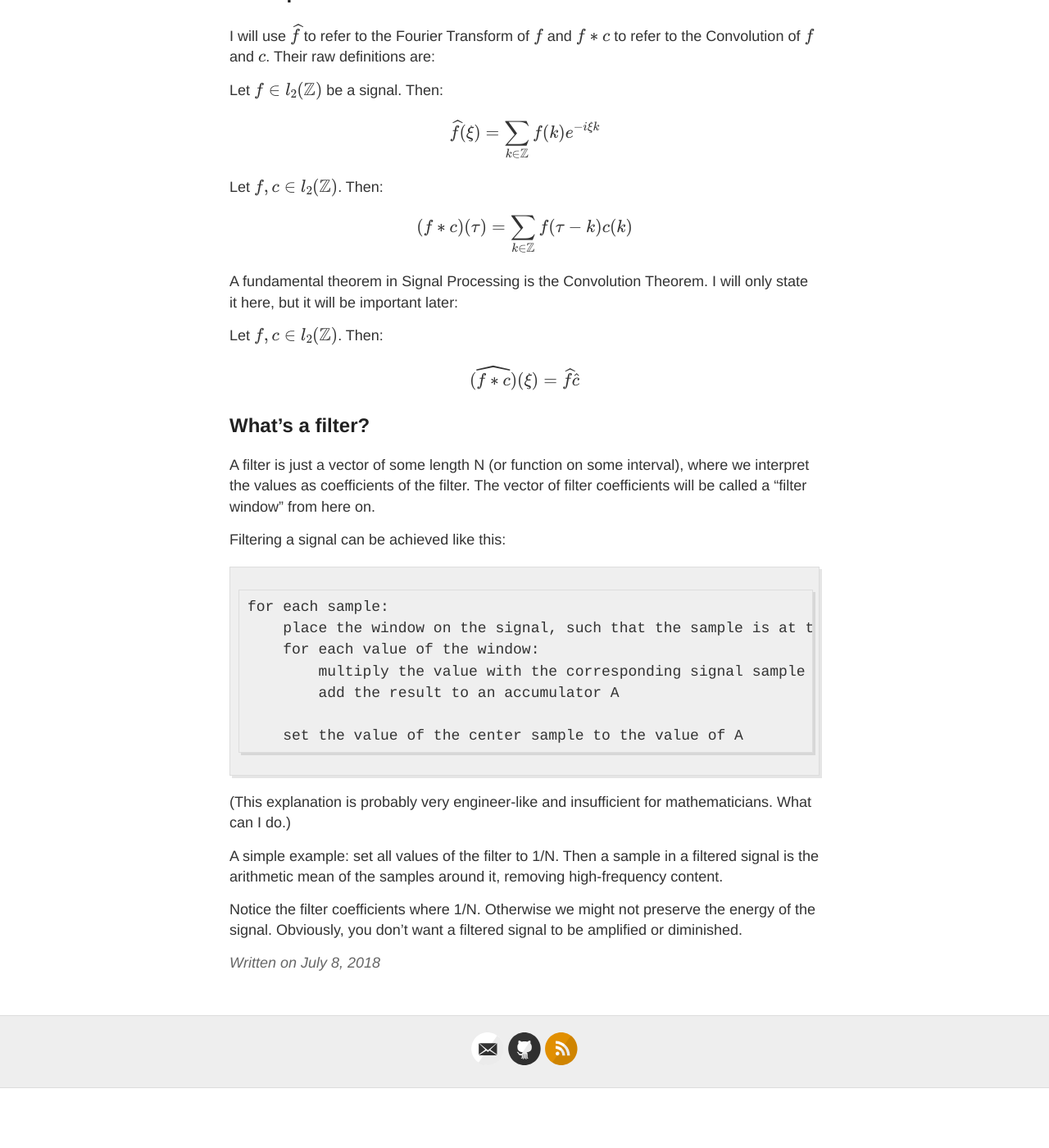
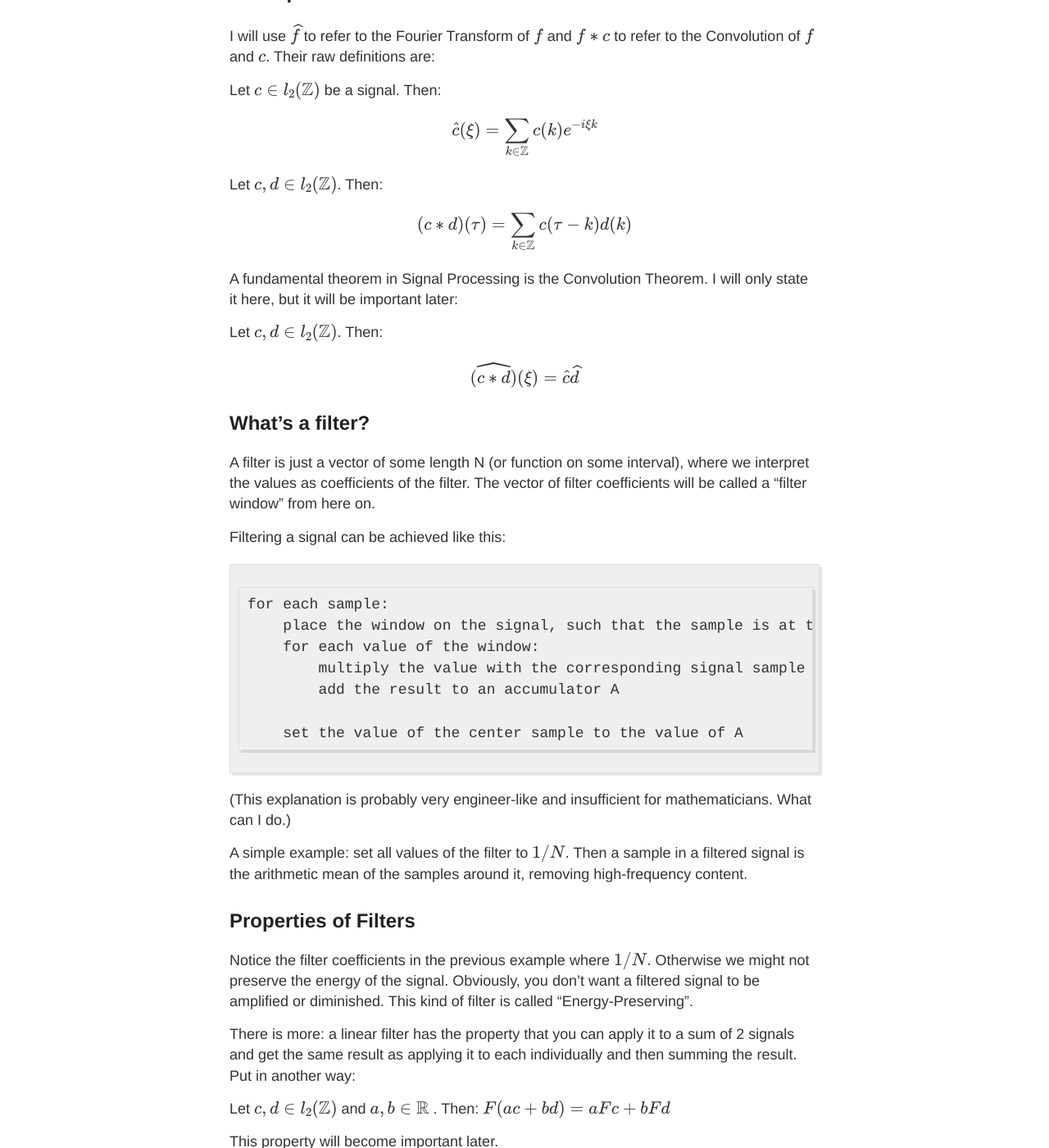
Before and after one commit to barafael/barafael.github.io, a Jekyll site: the page built from _posts/2018-07-8-Impulse-Response-and-Transfer-Function.md, in a window 1280 px wide and 1400 px high, scrolled down 568 px. Shown: the whole window at 82% size. Built offline with Jekyll 4.4.1, drawn with Linux system fonts in a browser that asks for light colours; formulas are drawn with MathJax 3; a script that is not in the unit is left out; before the commit the page ends 1895 px from its top, so only the background shows below that; some of the changed text lies outside the part shown.

Commit message:
add filter properties

```diff
--- a/_posts/2018-07-8-Impulse-Response-and-Transfer-Function.md
+++ b/_posts/2018-07-8-Impulse-Response-and-Transfer-Function.md
@@ -9,24 +9,24 @@ Filtering data and signals is a great application of mathematics in signal proce
 
 I will use $\widehat{f}$ to refer to the Fourier Transform of $f$ and $f \ast c$ to refer to the Convolution of $f$ and $c$. Their raw definitions are:
 
-Let $f \in l_2(\mathbb{Z})$ be a signal. Then:
+Let $c \in l_2(\mathbb{Z})$ be a signal. Then:
 
 $$
-\widehat{f}(\xi) = \sum_{k \in \mathbb{Z}}f(k)e^{-i\xi k}
+\widehat{c}(\xi) = \sum_{k \in \mathbb{Z}}c(k)e^{-i\xi k}
 $$
 
-Let $f, c \in l_2(\mathbb{Z})$. Then:
+Let $c, d \in l_2(\mathbb{Z})$. Then:
 
 $$
-(f \ast c)(\tau) = \sum_{k \in \mathbb{Z}}f(\tau - k)c(k)
+(c \ast d)(\tau) = \sum_{k \in \mathbb{Z}}c(\tau - k)d(k)
 $$
 
 A fundamental theorem in Signal Processing is the Convolution Theorem. I will only state it here, but it will be important later:
 
-Let $f, c \in l_2(\mathbb{Z})$. Then:
+Let $c, d \in l_2(\mathbb{Z})$. Then:
 
 $$
-\widehat{(f \ast c)}(\xi) = \widehat{f}\widehat{c}
+\widehat{(c \ast d)}(\xi) = \widehat{c}\widehat{d}
 $$
 
 ## What's a filter?
@@ -47,6 +47,19 @@ for each sample:
 
 (This explanation is probably very engineer-like and insufficient for mathematicians. What can I do.)
 
-A simple example: set all values of the filter to 1/N. Then a sample in a filtered signal is the arithmetic mean of the samples around it, removing high-frequency content.
+A simple example: set all values of the filter to $1/N$. Then a sample in a filtered signal is the arithmetic mean of the samples around it, removing high-frequency content.
 
-Notice the filter coefficients where 1/N. Otherwise we might not preserve the energy of the signal. Obviously, you don't want a filtered signal to be amplified or diminished.
+## Properties of Filters
+
+Notice the filter coefficients in the previous example where $1/N$. Otherwise we might not preserve the energy of the signal. Obviously, you don't want a filtered signal to be amplified or diminished. This kind of filter is called "Energy-Preserving".
+
+There is more: a linear filter has the property that you can apply it to a sum of 2 signals and get the same result as applying it to each individually and then summing the result. Put in another way:
+
+Let $c, d \in l_2(\mathbb{Z})$ and $a, b \in \mathbb{R}$ . Then:
+$$
+F(ac+bd) = aFc + bFd
+$$
+
+This property will become important later.
+
+## Impulse Response and Transfer Function
```
